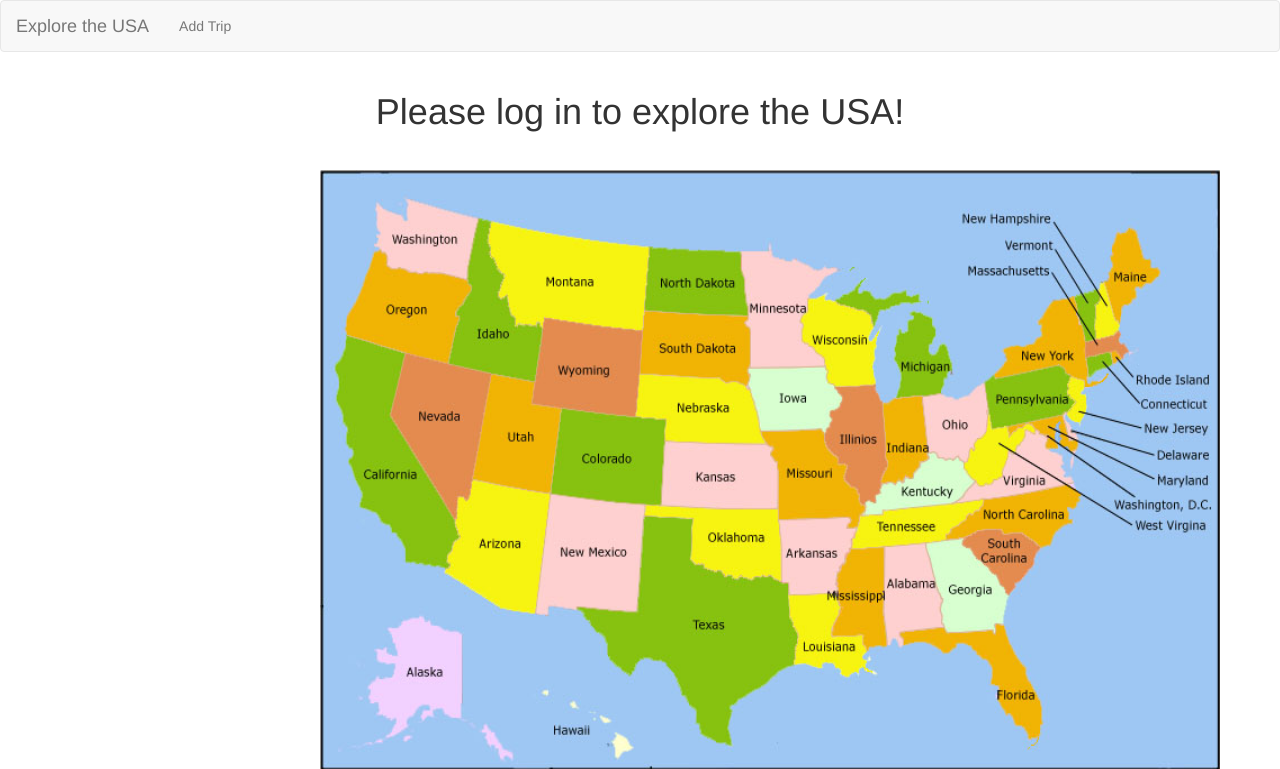
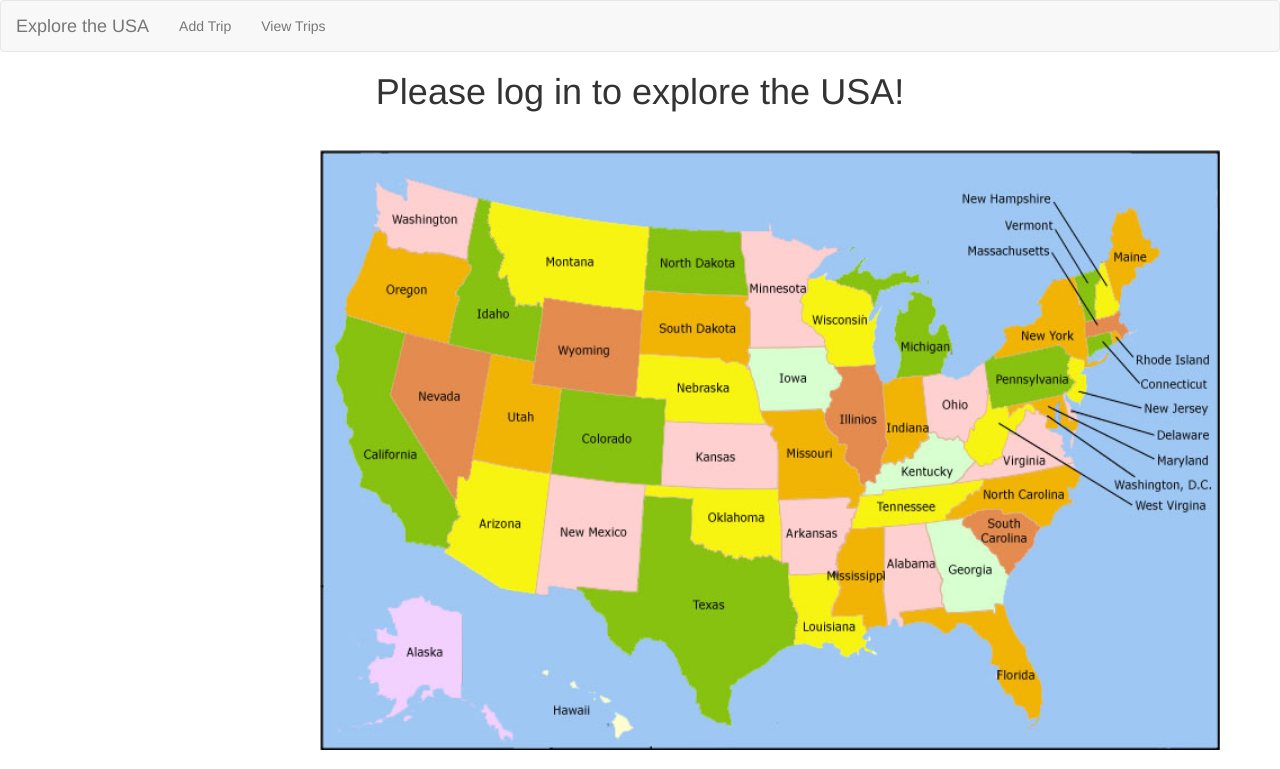
Before and after one commit to tpunt3/exploretheusa, a Python web app: template exploretheusa/templates/login.html in a window 1280 px wide. Shown: the top 769 px of the page. Run offline with Jinja, Linux system fonts and the light colour scheme; the template is opened without the code that fills it: most values are stand-ins (such as "Sample title", 1, 10 or a date in 2020); some libraries are stand-ins or nearby versions.

Commit message:
work on viewing trips

```diff
--- a/exploretheusa/templates/basepage.html
+++ b/exploretheusa/templates/basepage.html
@@ -31,17 +31,23 @@
 		        <span class="icon-bar"></span>
 		        <span class="icon-bar"></span>
 		      </button>
-      <a class="navbar-brand" href="#">Explore the USA</a>
+		      <a class="navbar-brand" href="/home">Explore the USA</a>
 		    </div>
-
 		    <div class="collapse navbar-collapse" id="bs-example-navbar-collapse-1">
 		      <ul class="nav navbar-nav">
 		        <li><a href="#" id="add-trip" data-toggle="modal" data-target="#insert-trip-modal">Add Trip</a></li>
+		      </ul>
+		      <ul class="nav navbar-nav">
+		        <li><a href="/view-trips" id="add-trip">View Trips</a></li>
 		      </ul>
 		    </div>
   		</div>
 		</nav>
 
+    <div class="">
+      {% block content %}{% endblock %}
+    </div>
+  </body>
 
   <!-- Add Trip Modal -->
       <div class="container">
@@ -124,10 +130,4 @@
 		    </div>
 		  </div>
     <!-- Add Trip Modal -->
-
-    <div class="">
-      {% block content %}{% endblock %}
-       {% block modals %}{% endblock %}
-    </div>
-  </body>
 </html>
--- a/exploretheusa/utils.py
+++ b/exploretheusa/utils.py
@@ -4,6 +4,6 @@
 def get_parent_key_for_email(email):
     return ndb.Key("Entity", email.lower())
 
-def get_query_for_all_states_for_email(email):
+def get_query_for_all_trips_for_email(email):
     parent_key = get_parent_key_for_email(email)
     return Trip.query(ancestor=parent_key).order(Trip.state)
```
Also changed, not shown: exploretheusa/main.py (+9 -0 lines), exploretheusa/templates/viewTrips.html (+9 -0 lines). Lines whose indentation alone changed are shown as unchanged.
